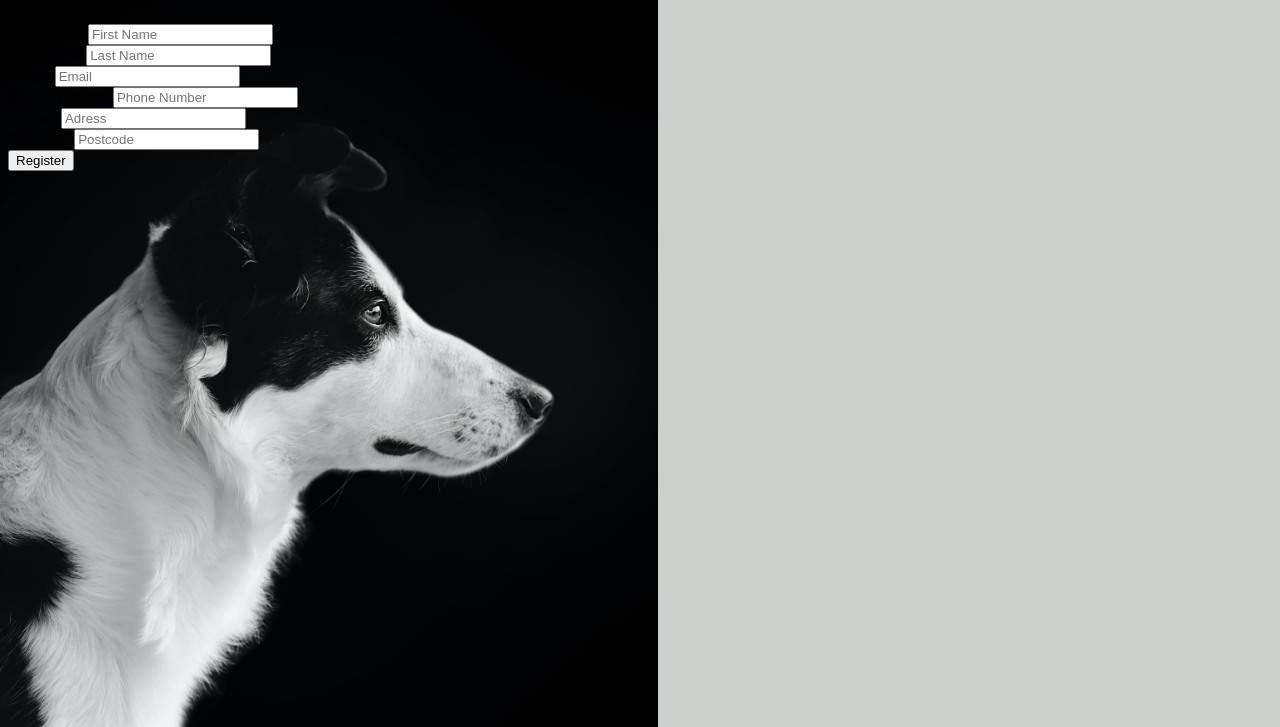
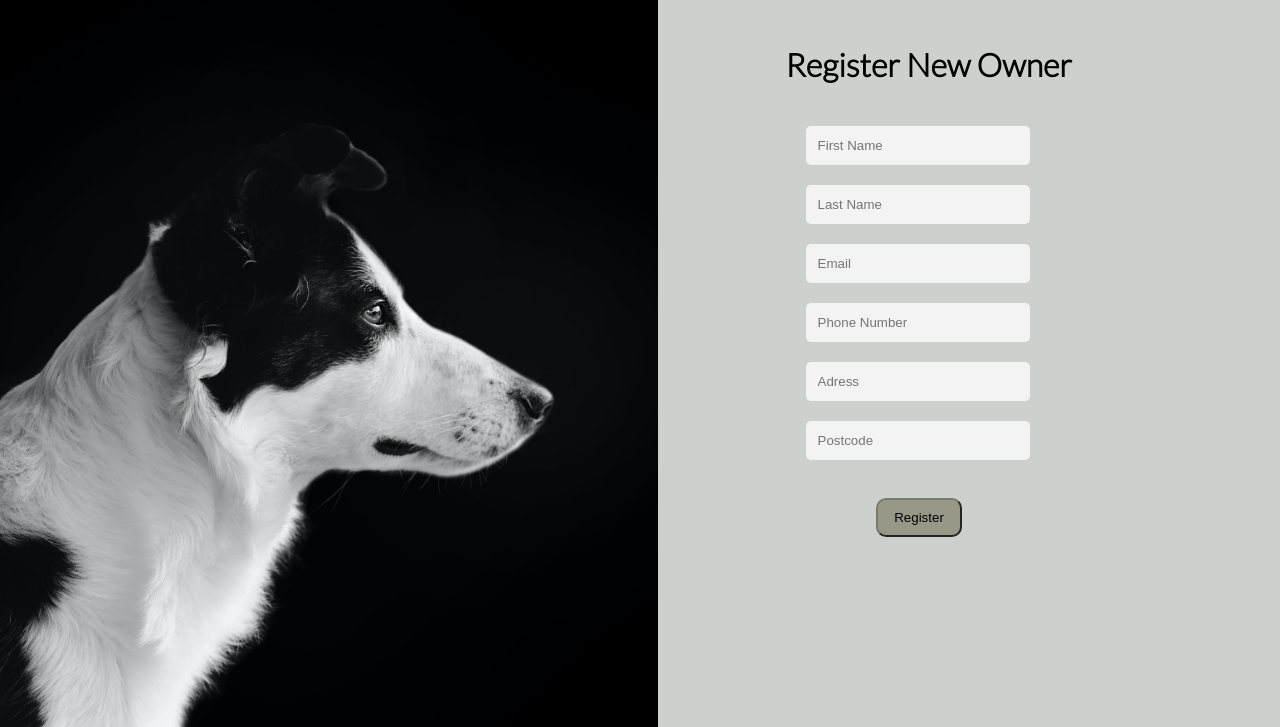
Before and after one commit to ElinVS/vet_management_project, a Flask app: page /owners/register_owner in a window 1280 px wide. Shown: the part 73-800 px from the top of the page. Run offline with Flask 2, Linux system fonts and the light colour scheme.

Commit message:
seems to be some bugs in the app tried to add some more css has some bugs there aswell

```diff
--- a/static/css/style.css
+++ b/static/css/style.css
@@ -170,16 +187,14 @@ a:hover{
     margin-left: 52%;
     margin-top: 4%;
     font-family: 'Lato', sans-serif;
+    text-align: center ;
 }
 
-h1 {
-    text-align: center;
-}
 
 #reg {
     width:250px;
     height:250px;
-    background: url('/static/images/bottomdog.jpg');
+    background: url('/static/images/bottomcat.jpg');
     background-position: center;
     background-size: cover;
     background-repeat: no-repeat;
@@ -238,3 +256,50 @@ h1 {
     list-style: none;
     font-family: 'Lato', sans-serif;
 }
+
+.register-form {
+    display:flex;
+    flex-flow: row wrap;
+    justify-content: flex-end;
+    align-items:flex-end;
+    margin-right: 200px;
+    font-family:'Lato', sans-serif;
+}
+
+
+input[type=text] {
+    margin:20px 20px 0px 20px;
+    padding:10px;
+    width: 200px;
+    cursor: text;
+    background-color: #f3f3f3;
+    border-radius: 5px;
+    font-family: 'Nunito', sans-serif;
+    border-color: transparent;
+}
+
+.register-button {
+    padding:10px;
+    border-color: #7a796e;
+    border-radius: 10px;
+    width: 30%;
+    cursor:pointer;
+    font-family: 'Nunito', sans-serif;
+    background-color: #989788;
+    float: right;
+    margin-right: 110px;
+}
+
+.notes {
+    display:flex;
+    justify-content: flex-end;
+    margin-right: 10px;
+}
+
+#vets-name{
+    display:flex;
+    justify-content: center;
+    margin-left: 300px;
+    font-family:'Lato', sans-serif;
+
+}
--- a/templates/base.html
+++ b/templates/base.html
@@ -28,6 +28,7 @@
 
                     <li> <a href="/pets/view_all">Pet Records</a></li>
                     <li> <a href="/vets">Veterinarians</a></li>
+
                 </ul>
             </div>
         </nav>
@@ -46,39 +47,39 @@
         <div id="reg">
             <a href="/register"><h1>Register</h1></a>
 
-            <ul>
-                <li>Register a new owner</li>
-                <li>Register a new Pet to an existing owner</li>
-            </ul>
+
+                <p>Register a new owner</p>
+                <p>Register a new pet to an existing owner</p>
+
 
         </div>
         <div id="pet">
             <a href="/pets/view_all"><h1>Pet Records</h1></a>
 
-            <ul>
-                <li>View all Pets</li>
-                <li>Select a pet and view all its details</li>
-                <li>View each pets treatment notes</li>
-            </ul>
+
+                <p>View all pets</p>
+                <p>Select a pet and view all its details</p>
+                <p>View each pets treatment notes</p>
+
         </div>
         <div id="vet">
             <a href="/vets"><h1>Veterinarians</h1></a>
 
-            <ul>
-                <li>Register a new veterinarian</li>
-                <li>View all veterinarians</li>
-                <li>View all pets assigned to each veterinarian</li>
-            </ul>
+
+                <p>Register a new veterinarian</p>
+                <p>View all veterinarians</p>
+                <p>View all pets assigned to each veterinarian</p>
+
 
 
         </div>
         <div id="app">
             <a href="/home"><h1>Appointment</h1></a>
 
-            <ul>
-                <li>Book an appointment</li>
-                <li>View todays appointments</li>
-            </ul>
+            <p>
+                <p>Book an appointment</p>
+                <p>View todays appointments</p>
+            </p>
 
 
 
--- a/templates/owners/register_owner.html
+++ b/templates/owners/register_owner.html
@@ -1,38 +1,46 @@
 {% extends "base.html" %}
 {% block content %}
 
+
+
+<div class="register-form">
 <form action="/pets/register_pet" method="post">
     <div>
-        <label for="first_name">First Name:</label>
+        <h1>Register New Owner</h1>
+        <label for="first_name"></label>
         <input type="text" id="first_name" name="first_name" placeholder="First Name" required>
     </div>
 
     <div>
-        <label for="last_name">Last Name:</label>
+        <label for="last_name"></label>
         <input type="text" id="last_name" name="last_name" placeholder="Last Name" required>
     </div>
 
     <div>
-        <label for="email">Email:</label>
+        <label for="email"></label>
         <input type="text" id="email" name="email" placeholder="Email" required>
     </div>
 
     <div>
-        <label for="phone_number">Phone Number:</label>
+        <label for="phone_number"></label>
         <input type="text" id="phone_number" name="phone_number" placeholder="Phone Number" required>
     </div>
 
     <div>
-        <label for="adress">Adress:</label>
+        <label for="adress"></label>
         <input type="text" id="adress" name="adress" placeholder="Adress" required>
     </div>
 
     <div>
-        <label for="postcode">Postcode:</label>
+        <label for="postcode"></label>
         <input type="text" id="postcode" name="postcode" placeholder="Postcode" required>
     </div>
+    <br>
+    <br>
+    <button class="register-button" type="submit">Register</button>
+</form>
+</div>
 
-    <button type="submit">Register</button>
-</form>
+
 
 {% endblock %}
--- a/templates/pets/edit_pet.html
+++ b/templates/pets/edit_pet.html
@@ -1,7 +1,7 @@
 {% extends "base.html" %}
 {% block content %}
 
-
+<div class="register-form">
 <form action="/pets/{{pet.id}}" method="post">
 
     <div>
@@ -44,6 +44,6 @@
 
 </form>
 
-</form>
+</div>
 
 {% endblock %}
--- a/templates/vets/veterinarians.html
+++ b/templates/vets/veterinarians.html
@@ -6,7 +6,7 @@
 
 
 
-<table>
+<table class="selected-vet">
     <tr>
       <th>First Name</th>
       <th>Last Name</th>
```
Also changed, not shown: other parts of static/css/style.css (+37 -17 lines), console.py (+17 -17 lines), templates/notes/add_note.html (+6 -1 lines), templates/owners/edit_owner.html (+20 -15 lines), templates/pets/register_pet.html (+5 -5 lines), templates/pets/view_selected.html (+5 -8 lines), templates/vets/edit_vet.html (+12 -8 lines), templates/vets/register_vet.html (+10 -6 lines), templates/vets/view_selected.html (+20 -5 lines), static/images/bottomdog.jpg, static/images/bwdog2.jpg (added), static/images/bwdog3.jpg (added), 1 other file.
